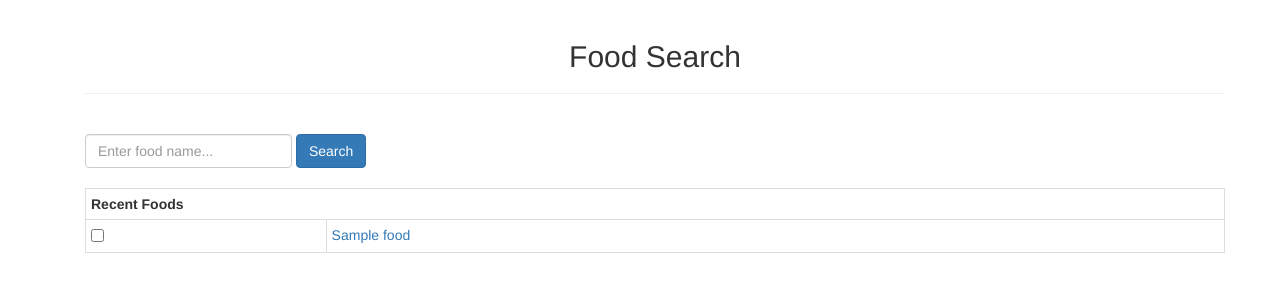
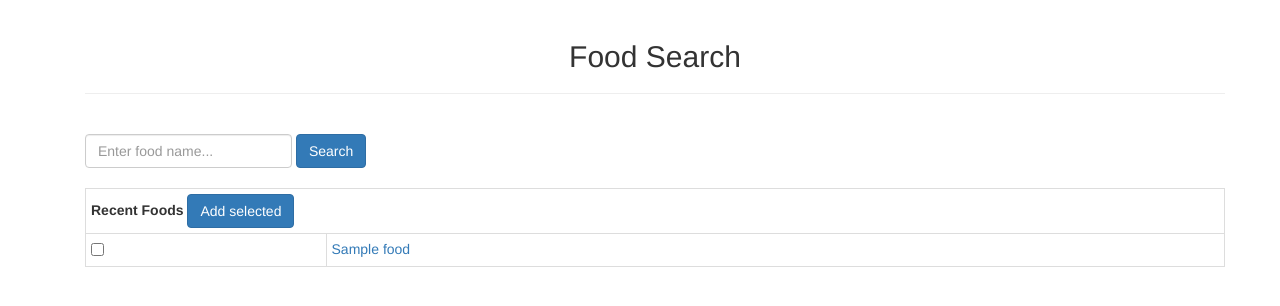
Before and after one commit to grassten/MacroTrackerProject, a Flask app: page /search in a window 1280 px wide. Shown: the part 51-357 px from the top of the page. Run offline with Flask 2, Linux system fonts and the light colour scheme; a user stored in the database is signed in; tables that the repository leaves empty hold one stand-in row (values such as "Sample post"); some libraries are stand-ins or nearby versions.

Commit message:
added button to search to multiadd; not functional yet

```diff
--- a/app/routes.py
+++ b/app/routes.py
@@ -41,7 +41,7 @@ def search(date=None, meal=None):
         food_list_clean = []
         recent_list = True
         for food in recent_foods:
-            food_list_clean.append((food.food_name, food.ndbno))
+            food_list_clean.append((food.food_name, food.ndbno, food.id))
 
         return render_template('search.html', form=form, food_list_clean=food_list_clean,
                                recent_list=recent_list, date=date, meal=meal)
--- a/app/templates/search.html
+++ b/app/templates/search.html
@@ -12,16 +12,23 @@
 	</form>
 	<div class="clearfix"></div>
 	</br>
+	<form action="" method=POST>
 		<table class="table table-condensed table-bordered">
 			{% if recent_list == True %}
 			<tr>
-			<th colspan="2">Recent Foods</li>
+				<th colspan="2">
+					<span class="floatleft">Recent Foods</span>
+					<span class="floatright">
+						<button type="submit" class="btn btn-primary">Add selected</button>
+					</span>
+				</th>
+
 			</tr>
 			{% endif %} {% for food_name in food_list_clean %}
 			<tr>
 				{% if recent_list == True %}
 				<td>
-				<input type="checkbox" name="selected" value="{{ food_name[1] }}">
+					<input type="checkbox" name="selected" value="{{ food_name[2] }}">
 				</td>
 				{% endif %}
 				<td>
@@ -30,5 +37,6 @@
 			</tr>
 			{% endfor %}
 		</table>
+	</form>
 </div>
 {% endblock %}
```
Lines whose indentation alone changed are shown as unchanged.
